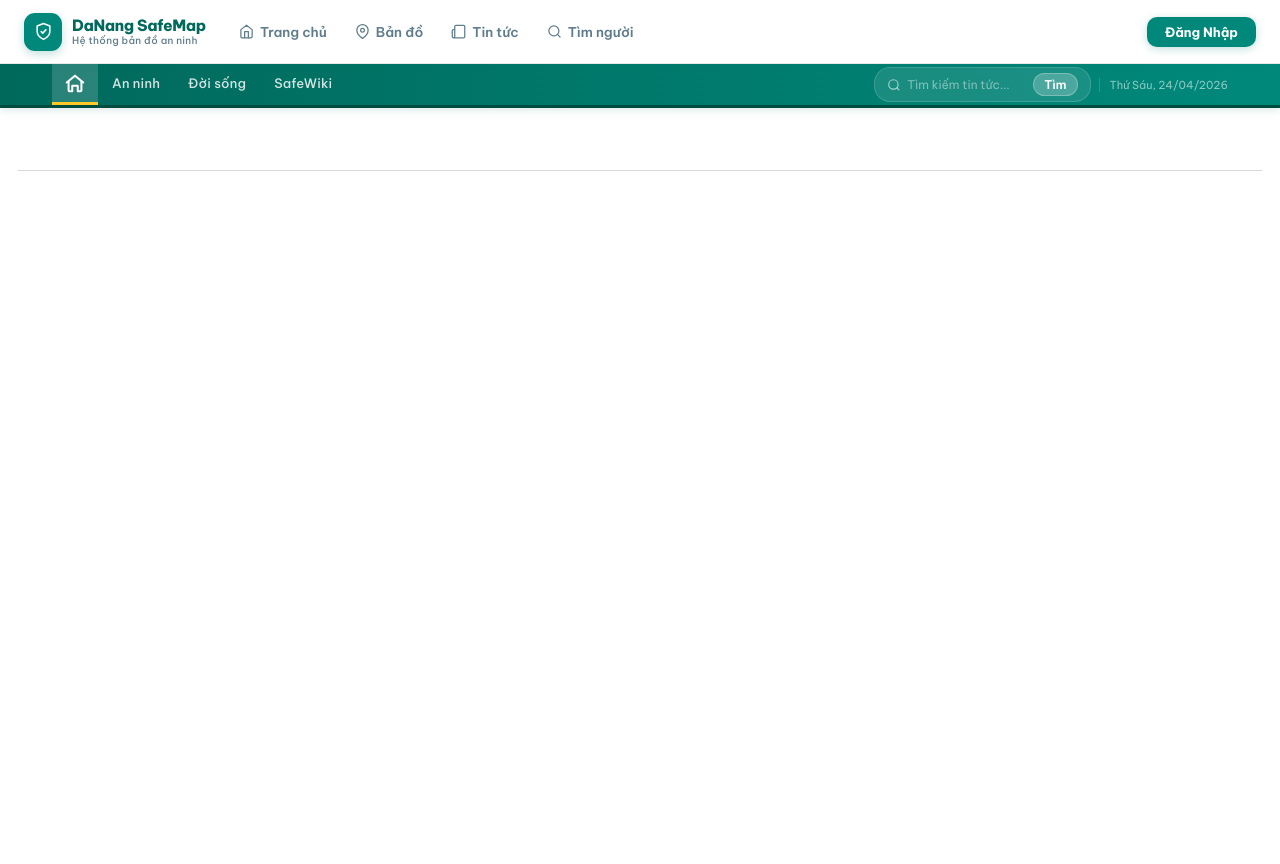
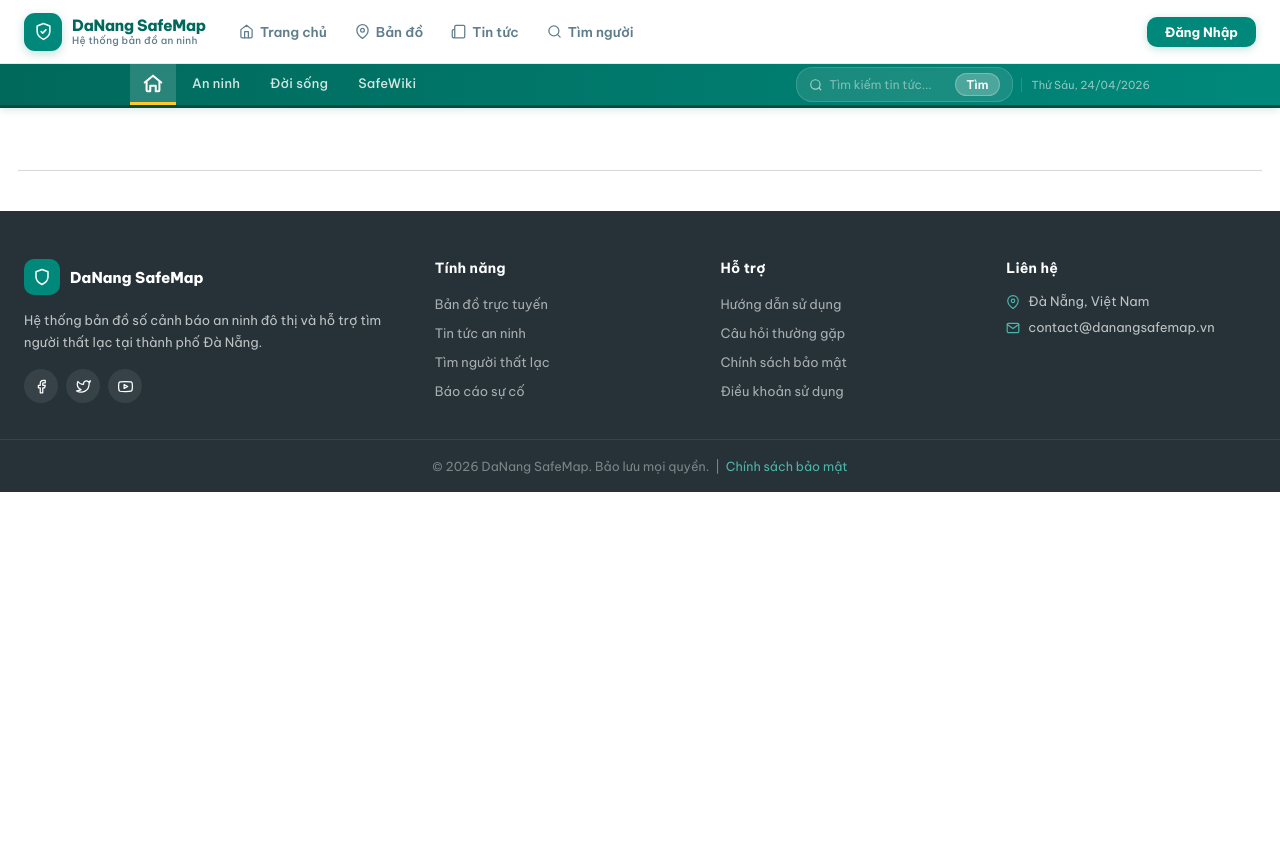
Before and after one commit to Misa360/Pbl3, an ASP.NET Core app: template Views/Article/Index.cshtml in a window 1280 px wide. Run offline with ASP.NET Core 8, Linux system fonts and the light colour scheme; the template is opened without the code that fills it, so the values that code supplies are empty; some libraries are stand-ins or nearby versions.

Commit message:
News: faster focus carousel, green hover, site footer on article pages
- Speed up 'Tiêu điểm' carousel from 60s to 35s and tighten the
  track so the linear loop feels like a continuous slide instead
  of a slow rotation. Hover still pauses, leaving restores.
- Move every article-card hover color from bdn-red to bdn-green
  so rollover matches the site's teal theme.
- Pull the 'An ninh / Đời sống / SafeWiki' sub-nav inward by
  narrowing its max-width and adding side padding so the items
  sit closer to the brand bar instead of stretching full width.
- Add asp-append-version to article.css and article-news.css so
  browsers stop serving stale copies (the cause of the sub-nav
  briefly flashing black before turning teal).
- Use Vietnamese-safe fonts in article-news.css (Noto Serif +
  Be Vietnam Pro from the Google fonts already imported by
  article.css) to fix mis-rendered diacritics.
- Remove the sub-category pill row ('Tin mới | Cảnh báo | …')
  under each category block on the homepage.
- Add Views/Shared/_SiteFooter.cshtml, a verbatim copy of the
  homepage footer (branding / Tính năng / Hỗ trợ / Liên hệ)
  with the 'Sẵn sàng bảo vệ cộng đồng' CTA stripped out. Render
  it at the bottom of /Article, /Article?categorySlug=..., and
  /Article?q=... SafeWiki intentionally stays footer-less.

Co-Authored-By: Ngọc Ánh <ngocanhb516@gmail.com>

```diff
--- a/Views/Article/Index.cshtml
+++ b/Views/Article/Index.cshtml
@@ -27,7 +27,7 @@
     var sideArticles = featured.Skip(1).Take(3).ToList();
 }
 
-<link rel="stylesheet" href="~/css/article.css" />
+<link rel="stylesheet" href="~/css/article.css" asp-append-version="true" />
 
 @if (mode == "admin")
 {
@@ -287,7 +287,7 @@ else if (mode == "search")
     // KẾT QUẢ TÌM KIẾM /Article?q=...
     // ══════════════════════════════════════════════
     var q = ViewBag.Query as string ?? "";
-    <link rel="stylesheet" href="~/css/article-news.css" />
+    <link rel="stylesheet" href="~/css/article-news.css" asp-append-version="true" />
 
     <div class="bdn-page">
         @await Html.PartialAsync("_ArticleSubNav")
@@ -328,6 +328,7 @@ else if (mode == "search")
                 </div>
             }
         </div>
+        @await Html.PartialAsync("_SiteFooter")
     </div>
 }
 else if (mode == "public" || mode == "home")
@@ -363,7 +364,7 @@ else if (mode == "public" || mode == "home")
         ["doi-song"] = new[] { "Đô thị", "Môi trường", "Cộng đồng", "Văn hoá" }
     };
 
-    <link rel="stylesheet" href="~/css/article-news.css" />
+    <link rel="stylesheet" href="~/css/article-news.css" asp-append-version="true" />
 
     <div class="bdn-page">
         @await Html.PartialAsync("_ArticleSubNav")
@@ -546,19 +547,6 @@ else if (mode == "public" || mode == "home")
                             <a href="/Article?categorySlug=@c.Slug">@c.Name.ToUpper()</a>
                             <span class="bdn-block__rule"></span>
                         </h2>
-                        @if (subCats.Any())
-                        {
-                            <div class="bdn-block__subs">
-                                @for (int i = 0; i < subCats.Length; i++)
-                                {
-                                    <a href="/Article?categorySlug=@c.Slug">@subCats[i]</a>
-                                    if (i < subCats.Length - 1)
-                                    {
-                                        <span class="bdn-block__sub-sep">|</span>
-                                    }
-                                }
-                            </div>
-                        }
                     </header>
 
                     <div class="bdn-block__grid">
@@ -717,6 +705,8 @@ else if (mode == "public" || mode == "home")
                 <svg viewBox="0 0 24 24"><line x1="12" y1="5" x2="12" y2="19"></line><line x1="5" y1="12" x2="19" y2="12"></line></svg>
             </a>
         }
+
+        @await Html.PartialAsync("_SiteFooter")
     </div>
 
 }
--- /dev/null
+++ b/Views/Shared/_SiteFooter.cshtml
@@ -0,0 +1,65 @@
+@* ──────────────────────────────────────────────────────────────────
+   _SiteFooter — copied verbatim from Views/Home/Index.cshtml footer,
+   minus the CTA banner ("Sẵn sàng bảo vệ cộng đồng?" + Đăng ký
+   button). Rendered at the bottom of every news/article page except
+   SafeWiki.
+   ────────────────────────────────────────────────────────────────── *@
+<footer class="dsm-footer">
+    <div class="footer-main">
+        <div class="footer-col">
+            <div class="footer-brand">
+                <div class="footer-brand-icon">
+                    <svg viewBox="0 0 24 24"><path d="M12 22s8-4 8-10V5l-8-3-8 3v7c0 6 8 10 8 10z"/></svg>
+                </div>
+                <span class="footer-brand-name">DaNang SafeMap</span>
+            </div>
+            <p class="footer-desc">Hệ thống bản đồ số cảnh báo an ninh đô thị và hỗ trợ tìm người thất lạc tại thành phố Đà Nẵng.</p>
+            <div class="footer-social">
+                <a href="#" aria-label="Facebook">
+                    <svg viewBox="0 0 24 24"><path d="M18 2h-3a5 5 0 0 0-5 5v3H7v4h3v8h4v-8h3l1-4h-4V7a1 1 0 0 1 1-1h3z"/></svg>
+                </a>
+                <a href="#" aria-label="Twitter">
+                    <svg viewBox="0 0 24 24"><path d="M23 3a10.9 10.9 0 0 1-3.14 1.53 4.48 4.48 0 0 0-7.86 3v1A10.66 10.66 0 0 1 3 4s-4 9 5 13a11.64 11.64 0 0 1-7 2c9 5 20 0 20-11.5a4.5 4.5 0 0 0-.08-.83A7.72 7.72 0 0 0 23 3z"/></svg>
+                </a>
+                <a href="#" aria-label="Youtube">
+                    <svg viewBox="0 0 24 24"><path d="M22.54 6.42a2.78 2.78 0 0 0-1.95-1.96C18.88 4 12 4 12 4s-6.88 0-8.59.46A2.78 2.78 0 0 0 1.46 6.42 29 29 0 0 0 1 12a29 29 0 0 0 .46 5.58A2.78 2.78 0 0 0 3.41 19.6C5.12 20 12 20 12 20s6.88 0 8.59-.46a2.78 2.78 0 0 0 1.95-1.95A29 29 0 0 0 23 12a29 29 0 0 0-.46-5.58z"/><polygon points="9.75 15.02 15.5 12 9.75 8.98 9.75 15.02"/></svg>
+                </a>
+            </div>
+        </div>
+        <div class="footer-col">
+            <h4>Tính năng</h4>
+            <ul class="footer-links">
+                <li><a asp-controller="Map" asp-action="Index">Bản đồ trực tuyến</a></li>
+                <li><a asp-controller="Article" asp-action="Index">Tin tức an ninh</a></li>
+                <li><a asp-controller="MissingPerson" asp-action="Index">Tìm người thất lạc</a></li>
+                <li><a asp-controller="Alert" asp-action="Index">Báo cáo sự cố</a></li>
+            </ul>
+        </div>
+        <div class="footer-col">
+            <h4>Hỗ trợ</h4>
+            <ul class="footer-links">
+                <li><a href="#">Hướng dẫn sử dụng</a></li>
+                <li><a href="#">Câu hỏi thường gặp</a></li>
+                <li><a asp-controller="Home" asp-action="Privacy">Chính sách bảo mật</a></li>
+                <li><a href="#">Điều khoản sử dụng</a></li>
+            </ul>
+        </div>
+        <div class="footer-col">
+            <h4>Liên hệ</h4>
+            <ul class="footer-contact" style="list-style:none;">
+                <li>
+                    <svg viewBox="0 0 24 24"><path d="M21 10c0 7-9 13-9 13s-9-6-9-13a9 9 0 0 1 18 0z"/><circle cx="12" cy="10" r="3"/></svg>
+                    Đà Nẵng, Việt Nam
+                </li>
+                <li>
+                    <svg viewBox="0 0 24 24"><path d="M4 4h16c1.1 0 2 .9 2 2v12c0 1.1-.9 2-2 2H4c-1.1 0-2-.9-2-2V6c0-1.1.9-2 2-2z"/><polyline points="22,6 12,13 2,6"/></svg>
+                    contact@danangsafemap.vn
+                </li>
+            </ul>
+        </div>
+    </div>
+    <div class="footer-bottom">
+        &copy; 2026 DaNang SafeMap. Bảo lưu mọi quyền. &nbsp;|&nbsp;
+        <a asp-controller="Home" asp-action="Privacy">Chính sách bảo mật</a>
+    </div>
+</footer>
--- a/wwwroot/css/article-news.css
+++ b/wwwroot/css/article-news.css
@@ -13,8 +13,11 @@
     --bdn-line: #d8d8d8;
     --bdn-bg: #ffffff;
     --bdn-lead: #444444;
-    --bdn-serif: "Merriweather", "Playfair Display", Georgia, "Times New Roman", serif;
-    --bdn-sans: "Inter", -apple-system, BlinkMacSystemFont, "Segoe UI", sans-serif;
+    --bdn-serif: 'Noto Serif', 'Be Vietnam Pro', Georgia, 'Times New Roman', serif;
+    --bdn-sans: 'Be Vietnam Pro', -apple-system, BlinkMacSystemFont, 'Segoe UI', sans-serif;
+    --bdn-green: #00695C;
+    --bdn-green-dark: #004d40;
+    --bdn-green-soft: #e6f4f1;
     --bdn-container-w: 1280px;
 }
 
--- a/wwwroot/css/article.css
+++ b/wwwroot/css/article.css
@@ -38,9 +38,9 @@
     box-shadow: 0 2px 8px rgba(0,105,92,0.15);
 }
 .art-subnav__inner {
-    max-width: var(--art-max-w); margin: 0 auto;
-    display: flex; align-items: center; gap: 0;
-    overflow-x: auto; padding: 0 12px;
+    max-width: 1100px; margin: 0 auto;
+    display: flex; align-items: center; gap: 2px;
+    overflow-x: auto; padding: 0 40px;
 }
 .art-subnav__inner::-webkit-scrollbar { display: none; }
 .art-subnav a {
```
Also changed, not shown: other parts of wwwroot/css/article-news.css (+17 -17 lines).
